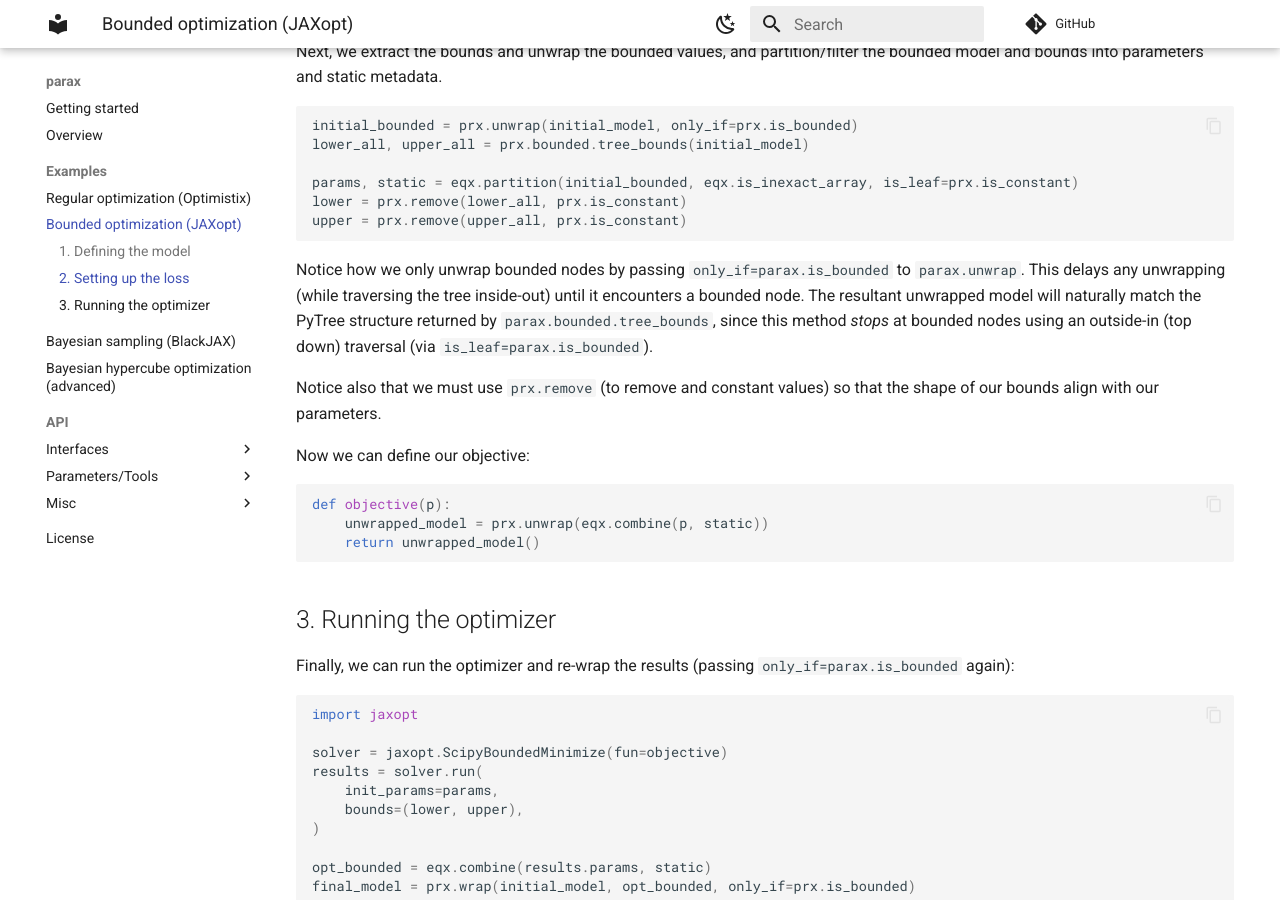
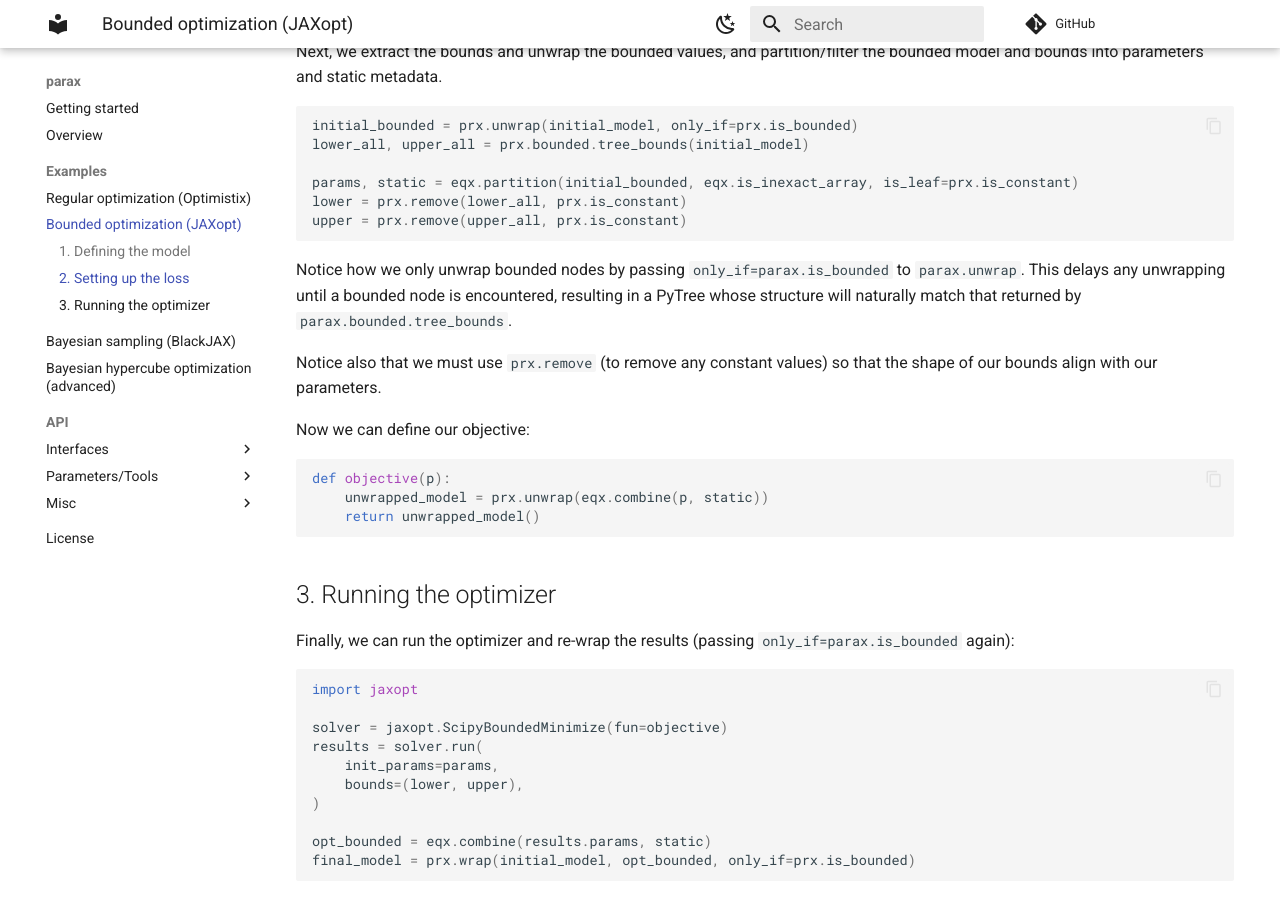
Before and after one commit to gvcallen/parax, an MkDocs documentation site: the page built from docs/examples/bounded_optimization_jaxopt.md, in a window 1280 px wide and 900 px high, scrolled down 793 px. Built offline with MkDocs 1.6.1 and Material for MkDocs 9.7.7, drawn with Linux system fonts in a browser that asks for light colours; comment, search, counter and statistics services are not loaded.

Commit message:
Fix docs

````diff
--- a/docs/examples/bounded_optimization_jaxopt.md
+++ b/docs/examples/bounded_optimization_jaxopt.md
@@ -40,9 +40,9 @@
 upper = prx.remove(upper_all, prx.is_constant)
 ```
 
-Notice how we only unwrap bounded nodes by passing `only_if=parax.is_bounded` to `parax.unwrap`. This delays any unwrapping (while traversing the tree inside-out) until it encounters a bounded node. The resultant unwrapped model will naturally match the PyTree structure returned by `parax.bounded.tree_bounds`, since this method *stops* at bounded nodes using an outside-in (top down) traversal (via `is_leaf=parax.is_bounded`).
+Notice how we only unwrap bounded nodes by passing `only_if=parax.is_bounded` to `parax.unwrap`. This delays any unwrapping until a bounded node is encountered, resulting in a PyTree whose structure will naturally match that returned by `parax.bounded.tree_bounds`.
 
-Notice also that we must use `prx.remove` (to remove and constant values) so that the shape of our bounds align with our parameters.
+Notice also that we must use `prx.remove` (to remove any constant values) so that the shape of our bounds align with our parameters.
 
 Now we can define our objective:
 <!-- pytest-codeblocks:cont -->
````
